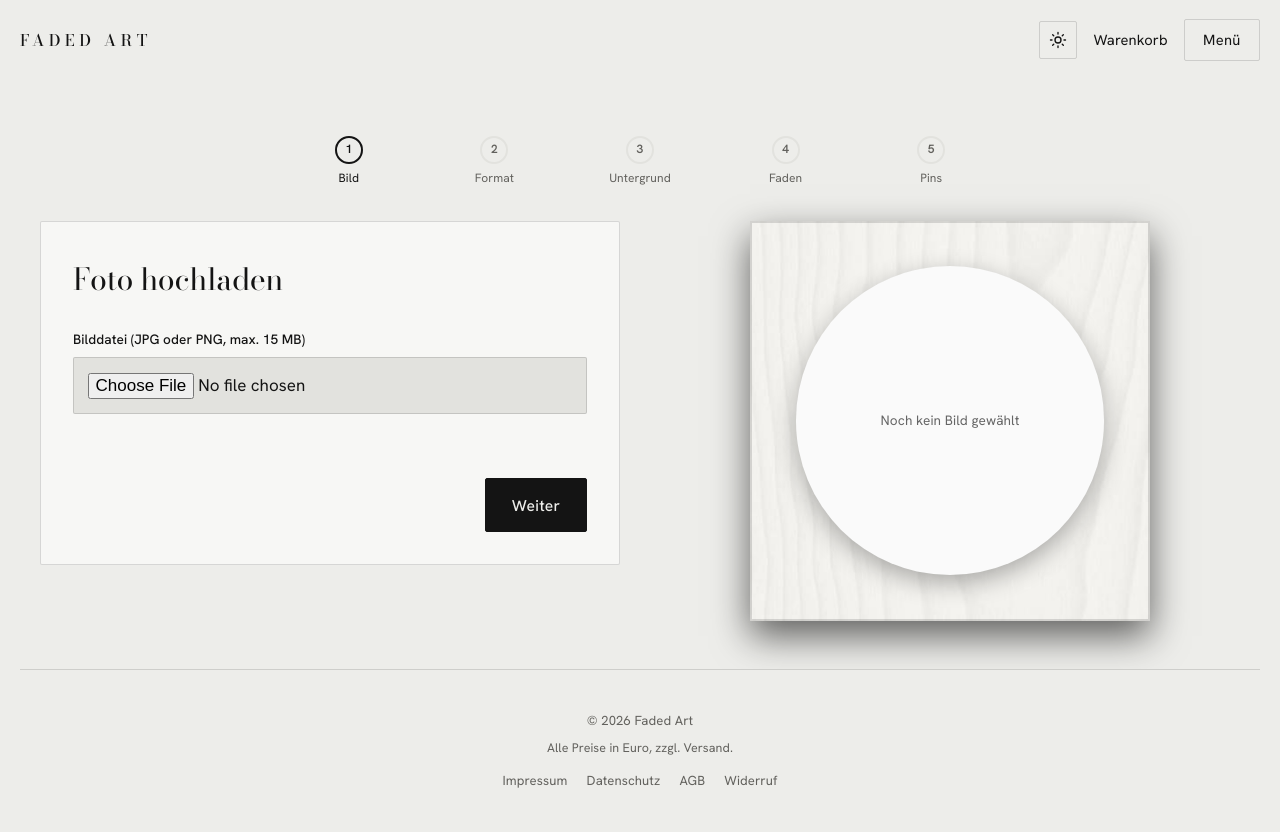
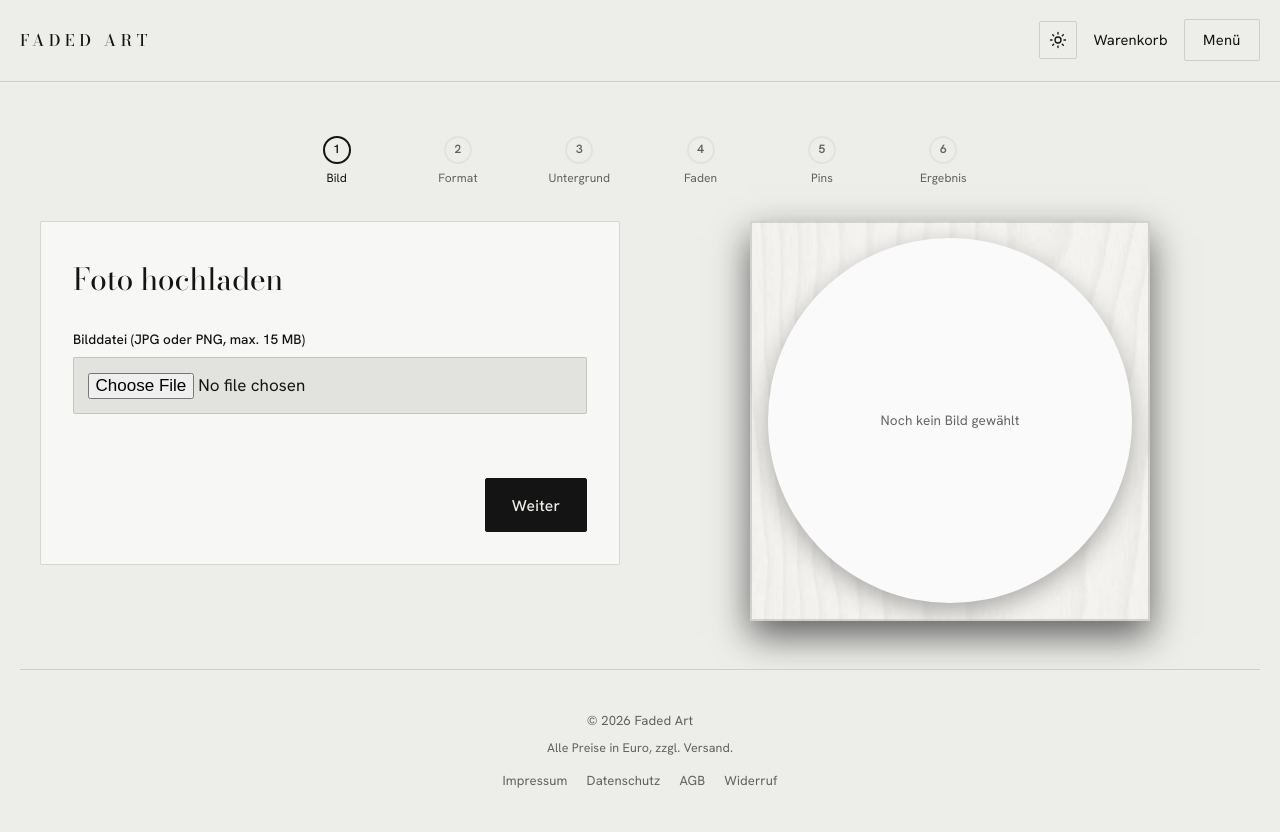
Before and after one commit to fadedArt/faded-art, a Flask app: page /configure in a window 1280 px wide. Run offline with Flask 3, Linux system fonts and the light colour scheme.

Commit message:
Konfigurator: Schritt 6 Ergebnis; Preise auf 5 € minus 1 Cent; Kreis 92 %; Formate als Formen; Header-Hintergrund
Co-Authored-By: Claude Opus 5.5 <noreply@anthropic.com>
Claude-Session: https://claude.ai/code/session_01MQd3Ez1WfSEqrkkXqKTc86

```diff
--- a/app.py
+++ b/app.py
@@ -282,8 +282,8 @@ def update_variant(ref, key, pct=None, live=None, ready=False, used=None, lines=
         _write(ref, m)
 
 def ring_cm(m):
-    """Durchmesser des Nagelkreises: bei rundem Holz sitzen die Nägel direkt am Rand (95 %), sonst 90 % der kürzeren Seite."""
-    return (0.95 if m.get("fmt") in ROUND_FORMATS else 0.9) * min(m["w"], m["h"])
+    """Durchmesser des Nagelkreises: bei rundem Holz sitzen die Nägel direkt am Rand (95 %), sonst 92 % der kürzeren Seite."""
+    return (0.95 if m.get("fmt") in ROUND_FORMATS else 0.92) * min(m["w"], m["h"])   # 50-cm-Brett: Kreis 46 cm (Radius 23)
 
 def board_label(m):
     return f"rund, Durchmesser {m['w']} cm" if m.get("fmt") in ROUND_FORMATS else f"{m['w']} x {m['h']} cm"
@@ -294,7 +294,7 @@ def price_cents(m):
     area = m["w"] * m["h"] * (ROUND_AREA if m.get("fmt") in ROUND_FORMATS else 1)
     extra = max(0, area - BASE_AREA) * CENTS_PER_CM2
     total = BASE_CENTS + round(extra) + (WOOD[m["wood"]][2] + PINS[m["pins"]] + (MULTI_EUR if m.get("color") == MULTI else 0) + (SW_EUR if m.get("color") == SW else 0)) * 100
-    return int(math.ceil(total / 100)) * 100                 # volle Euro
+    return int(math.ceil(total / 500)) * 500 - 1               # auf den nächsten Fünfer aufrunden, minus 1 Cent: 79,99 / 99,99 / 129,99 €
 
 
 # ---------- String-Art-Berechnung (dein Algorithmus, pro Bestellung isoliert) ----------
--- a/static/clean.css
+++ b/static/clean.css
@@ -172,3 +172,17 @@ body.v2 .redeem-ok{font-size:.9rem;color:var(--ivory);margin-bottom:.7rem;paddin
 body.v2 .redeem-msg.ok{color:var(--ivory)}
 body.v2 .redeem-sec{padding-bottom:1rem}
 html body.v2 .redeem-msg.ok{color:var(--ivory)}
+/* Kreis nutzt 92 % des Bretts (50-cm-Brett: Kreis 46 cm) */
+body.v2 .disc{width:92%}
+body.v2 .board.wide .disc{width:auto;height:92%}
+body.v2 .wood-board img{width:92%}
+/* Unterseiten: Kopfzeile immer mit Hintergrund, damit nichts darunter durchscheint */
+body.v2.page header.top{background:rgba(var(--bgrgb),.94);border-bottom-color:var(--line)}
+/* Format als Form statt Wort */
+.fmt{display:block;margin:0 auto;border:1.5px solid currentColor}
+.fmt-rund{width:22px;height:22px;border-radius:50%}
+.fmt-quad{width:22px;height:22px}
+.fmt-hoch{width:17px;height:23px}
+.fmt-quer{width:26px;height:19px}
+.seg[data-k=fmt] button{padding:.7rem .3rem;display:grid;place-items:center}
+@media(max-width:600px){.seg[data-k=fmt]{grid-template-columns:repeat(4,1fr)}}
--- a/static/configure.js
+++ b/static/configure.js
@@ -29,13 +29,13 @@ function price() {
   }
   const area = c.w * c.h * (c.format === 'rund' ? PRICE.round_factor : 1);
   const cents = PRICE.base_cents + Math.max(0, area - PRICE.base_area) * PRICE.cents_per_cm2;
-  const p = Math.ceil(Math.round(cents) / 100 + PRICE.wood[c.wood] + PRICE.pins[c.pins] + (c.multi ? PRICE.multi || 0 : 0) + (c.sw ? PRICE.sw || 0 : 0));   // volle Euro wie der Server
-  $('price').textContent = 'Preis: ' + p.toFixed(2).replace('.', ',') + ' € (' + (PRICE.vat || 'zzgl. Versand') + ')';
+  const p = Math.ceil((Math.round(cents) / 100 + PRICE.wood[c.wood] + PRICE.pins[c.pins] + (c.multi ? PRICE.multi || 0 : 0) + (c.sw ? PRICE.sw || 0 : 0)) / 5) * 5 - 0.01;   // wie der Server: nächster Fünfer minus 1 Cent
+  ['price', 'price5'].forEach(id => { const el = $(id); if (el) el.textContent = 'Preis: ' + p.toFixed(2).replace('.', ',') + ' € (' + (PRICE.vat || 'zzgl. Versand') + ')'; });
 }
 
 let threadTouched = false;
 function recommendThread() {                                   // größeres Bild = derselbe Faden wirkt feiner: dickeren Faden empfehlen
-  const c = cfg(), disc = (c.format === 'rund' ? 0.95 : 0.9) * Math.min(c.w, c.h), want = 0.20 * disc / 45;
+  const c = cfg(), disc = (c.format === 'rund' ? 0.95 : 0.92) * Math.min(c.w, c.h), want = 0.20 * disc / 45;
   const opts = [...$('thick').options].map(o => parseFloat(o.value));
   const rec = opts.reduce((a, b) => Math.abs(b - want) < Math.abs(a - want) ? b : a);
   if (!threadTouched) $('thick').value = rec.toFixed(2);
@@ -287,7 +287,7 @@ function show(n) {
     i + 1 === n ? li.setAttribute('aria-current', 'step') : li.removeAttribute('aria-current');
   });
   $('back').style.visibility = n > 1 ? 'visible' : 'hidden';
-  $('next').textContent = n === 5 ? 'Varianten berechnen' : 'Weiter';
+  $('next').textContent = n === 5 ? 'Varianten berechnen' : 'Weiter'; $('next').hidden = n === 6;   // Schritt 6: Ergebnis, kein Weiter
   cv.style.cursor = n === 1 ? ((cut && tool !== 'move') ? 'crosshair' : 'grab') : 'default'; cv.style.touchAction = n === 1 ? 'none' : 'auto'; // Verschieben nur in Schritt 1
   msg(''); if (n >= 4 && lowContrast()) msg(MSG);
   draw(); saveState();
@@ -463,7 +463,7 @@ function roomDraw() {
   vis($('rcRect'), !round); vis($('rcDisc'), round);
   if (round) { $('rcDisc').setAttribute('cx', cx); $('rcDisc').setAttribute('cy', y + h / 2); $('rcDisc').setAttribute('r', w / 2); }
   else [['x', x], ['y', y], ['width', w], ['height', h]].forEach(([a, v]) => $('rcRect').setAttribute(a, v));
-  const d = (round ? .95 : .9) * Math.min(w, h), ay = y + h / 2, art = $('rcArt');
+  const d = (round ? .95 : .92) * Math.min(w, h), ay = y + h / 2, art = $('rcArt');
   [['x', cx - d / 2], ['y', ay - d / 2], ['width', d], ['height', d]].forEach(([a, v]) => art.setAttribute(a, v));
   $('rcCircle').setAttribute('cx', cx); $('rcCircle').setAttribute('cy', ay); $('rcCircle').setAttribute('r', d / 2);
   const src = roomArt(); if (src) art.setAttribute('href', src);
@@ -573,7 +573,7 @@ async function resume(jobId, want) {                           // nach Zurück-T
 async function generate() {
   if (busy) return;
   if (lowContrast()) return msg(MSG);
-  busy = true; msg(''); $('next').disabled = true;
+  busy = true; msg(''); $('next').disabled = true; show(6);
   $('wait').textContent = 'Berechnung läuft, das dauert meist unter einer Minute …';
   resetResults();
   try {
@@ -712,7 +712,7 @@ show(1); board();
   await useImage(keep.img, v);
   board(); show(keep.step || 1);
   try { const s2 = JSON.parse(sessionStorage.getItem(SKEY) || '{}'); s2.img = keep.img; s2.imgScale = 1; s2.job = keep.job; s2.variant = keep.variant; sessionStorage.setItem(SKEY, JSON.stringify(s2)); } catch (e) {}
-  if (keep.job && (keep.step || 1) === 5) resume(keep.job, keep.variant);
+  if (keep.job && (keep.step || 1) >= 5) { show(6); resume(keep.job, keep.variant); }
 })();
 
 async function checkBuild() {                                  // Selbsttest: passen alle vier Dateien zusammen?
--- a/templates/base.html
+++ b/templates/base.html
@@ -50,6 +50,7 @@
 </footer>
 </div>
 <script>document.addEventListener('click',e=>{const m=document.querySelector('.menu');if(m&&!m.contains(e.target))m.open=false})</script>
+<script>(()=>{const f=()=>document.body.classList.toggle('scrolled',scrollY>40);addEventListener('scroll',f,{passive:true});f();})()</script>
 <script>
 (() => {                                                 // Hell/Dunkel umschalten und merken
   const b = document.getElementById('themeBtn'), root = document.documentElement;
--- a/templates/configure.html
+++ b/templates/configure.html
@@ -3,7 +3,7 @@
 {% block nav %}<a href="/" class="btn">Zur Startseite</a>{% endblock %}
 {% block content %}
 <ol class="steps" id="steps">
-  <li><b>1</b><span>Bild</span></li><li><b>2</b><span>Format</span></li><li><b>3</b><span>Untergrund</span></li><li><b>4</b><span>Faden</span></li><li><b>5</b><span>Pins</span></li>
+  <li><b>1</b><span>Bild</span></li><li><b>2</b><span>Format</span></li><li><b>3</b><span>Untergrund</span></li><li><b>4</b><span>Faden</span></li><li><b>5</b><span>Pins</span></li><li><b>6</b><span>Ergebnis</span></li>
 </ol>
 
 <div id="buildinfo" data-build="b32" hidden></div>
@@ -87,6 +87,12 @@
       </select></div>
     <div class="field"><label for="pins">Anzahl Pins</label>
       <select id="pins"><option value="240">240 Pins (Standard)</option><option value="360">360 Pins (+{{ cfg.pricing.pins[360] }} €)</option></select></div>
+    <p class="price" id="price5"></p>
+    <p class="hint">Mit „Varianten berechnen“ rechnen wir drei Varianten für dich. Danach wählst du im letzten Schritt deinen Favoriten.</p>
+  </section>
+  <section data-step="6" hidden>
+    <h2>Dein Ergebnis</h2>
+    <p class="hint" style="margin-bottom:1rem">Tippe auf deine Lieblingsvariante. Nägel oder Pins ändern? Geh einen Schritt zurück, dann rechnen wir neu.</p>
     <p class="price" id="price"></p>
     <p class="hint">Vorläufiger Preis. Der Endpreis wird beim Bezahlen vom Server berechnet.</p>
     <details class="vbox"{% if voucher %} open{% endif %}><summary>Gutschein oder Rabattcode einlösen</summary>
--- a/templates/index.html
+++ b/templates/index.html
@@ -211,7 +211,7 @@
       <fieldset><legend>Raum</legend><div class="seg" data-k="room">
         <button type="button" class="on" data-v="wohn" aria-pressed="true">Wohnzimmer</button><button type="button" data-v="schlaf" aria-pressed="false">Schlafzimmer</button></div></fieldset>
       <fieldset><legend>Format</legend><div class="seg seg4" data-k="fmt">
-        <button type="button" data-v="rund" aria-pressed="false">Rund</button><button type="button" class="on" data-v="quad" aria-pressed="true">Quadratisch</button><button type="button" data-v="hoch" aria-pressed="false">Hochformat</button><button type="button" data-v="quer" aria-pressed="false">Querformat</button></div></fieldset>
+        <button type="button" data-v="rund" aria-pressed="false" aria-label="Rund" title="Rund"><i class="fmt fmt-rund"></i></button><button type="button" class="on" data-v="quad" aria-pressed="true" aria-label="Quadratisch" title="Quadratisch"><i class="fmt fmt-quad"></i></button><button type="button" data-v="hoch" aria-pressed="false" aria-label="Hochformat" title="Hochformat"><i class="fmt fmt-hoch"></i></button><button type="button" data-v="quer" aria-pressed="false" aria-label="Querformat" title="Querformat"><i class="fmt fmt-quer"></i></button></div></fieldset>
       <fieldset><legend>Größe</legend><div class="seg seg4 sizes-seg" data-k="size">
         {% for k in ['S','M','L','XL'] %}<button type="button" data-v="{{ k }}" class="{{ 'on' if k == 'M' }}" aria-pressed="{{ 'true' if k == 'M' else 'false' }}"><b>{{ k }}</b><small></small></button>{% endfor %}</div></fieldset>
       <fieldset><legend>Holz</legend><div class="dots" data-k="wood">
@@ -445,7 +445,7 @@
       vis(rect, !round); vis(disc, round);
       if (round) { disc.setAttribute('cx', cx); disc.setAttribute('cy', y + h / 2); disc.setAttribute('r', w / 2); }
       else { [['x', x], ['y', y], ['width', w], ['height', h]].forEach(([k, v]) => rect.setAttribute(k, v)); }
-      const d = (round ? .95 : .9) * Math.min(w, h), ay = y + h / 2;
+      const d = (round ? .95 : .92) * Math.min(w, h), ay = y + h / 2;
       [['x', cx - d / 2], ['y', ay - d / 2], ['width', d], ['height', d]].forEach(([k, v]) => art.setAttribute(k, v));
       circ.setAttribute('cx', cx); circ.setAttribute('cy', ay); circ.setAttribute('r', d / 2);
       dim.setAttribute('y', bottom + 7); dim.textContent = round ? `Ø ${w} cm` : `${w} × ${h} cm`;
@@ -459,7 +459,7 @@
       $$('.sizes-seg button').forEach(b => { const [bw, bh] = CFG.sizes[st.fmt][b.dataset.v];
         b.querySelector('small').textContent = round ? `Ø ${bw}` : `${bw}×${bh}`; });
       const area = w * h * (round ? CFG.round_area : 1);
-      const cents = Math.ceil((CFG.base_cents + Math.round(Math.max(0, area - CFG.base_area) * CFG.cents_per_cm2) + CFG.wood[st.wood][1] * 100) / 100) * 100;   /* volle Euro wie im Warenkorb */
+      const cents = Math.ceil((CFG.base_cents + Math.round(Math.max(0, area - CFG.base_area) * CFG.cents_per_cm2) + CFG.wood[st.wood][1] * 100) / 500) * 500 - 1;   /* wie im Warenkorb: nächster Fünfer minus 1 Cent */
       $('#rpLabel').textContent = `${FMT[st.fmt]} ${st.size}, ${CFG.wood[st.wood][0]}`;
       $('#rpPrice').textContent = 'ab ' + euro(cents);
     };
```
